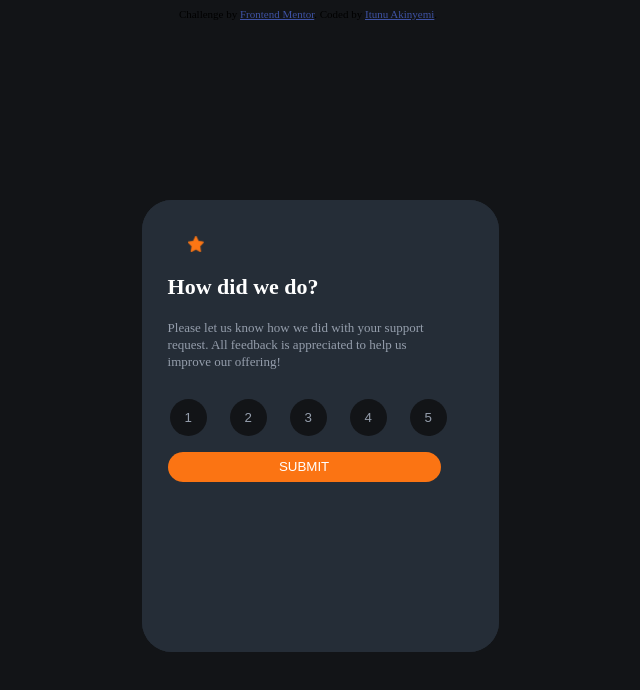
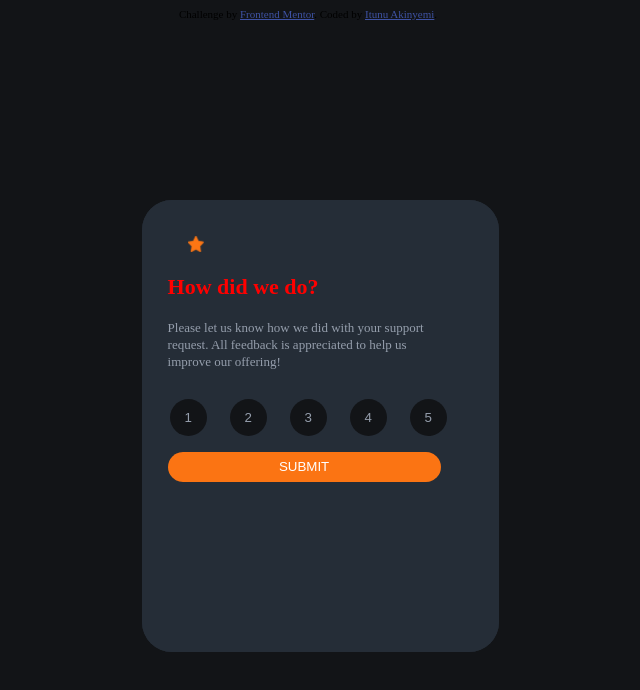
Before and after one commit to Akinitune/interactive-rating-component-main, a plain HTML site: page index.html in a window 1280 px wide. Shown: the whole page, without its empty margins (332-972 px from the left). Drawn offline with Linux system fonts and the light colour scheme.

Commit message:
Update index.css

```diff
--- a/index.css
+++ b/index.css
@@ -10,7 +10,7 @@ body{
     position: absolute;
     top: 25%;
     left: 37%;
-    color: white;}
+    color: red;}
 
 @media screen and  (max-width:375px){
       .rating-main, .response{
```
